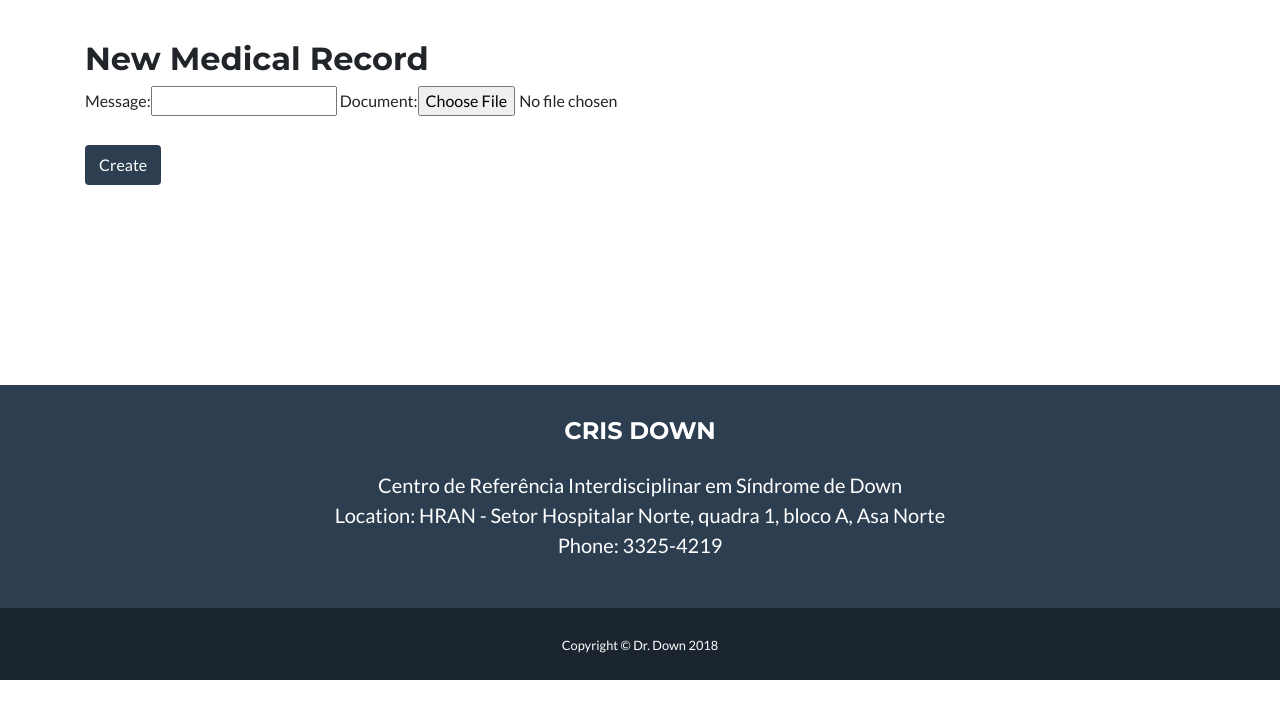
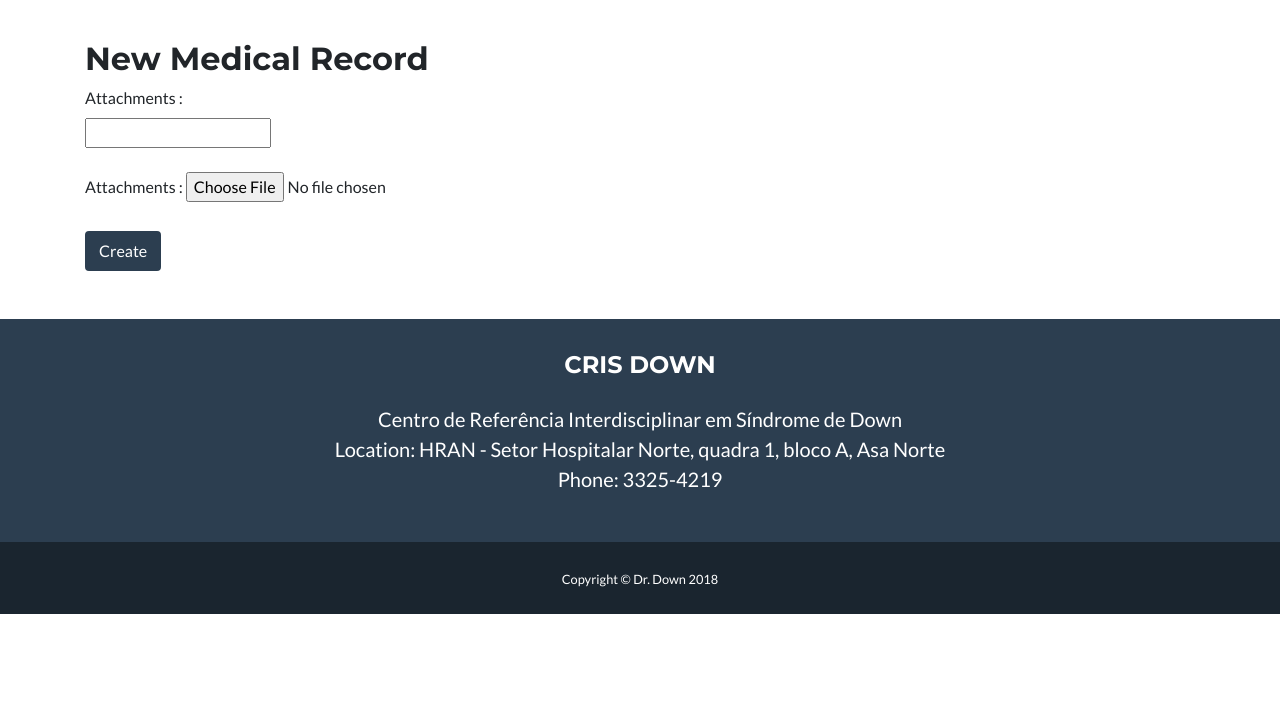
Before and after one commit to fga-eps-mds/2018.1-Dr-Down, a Django app: a page that uses drdown/medicalrecords/templates/medicalrecords/medicalrecord_form.html in a window 1280 px wide. Shown: the part 120-821 px from the top of the page. Before the commit the page ends 800 px from the top, so only its background shows below. Run offline with Django 3.2, Linux system fonts and the light colour scheme; parts of the project's set-up code (start-up, migrations or seed data) failed here and were passed over; some libraries are stand-ins or nearby versions.

Commit message:
Adjustings in forms
Message and button upload now in form certain

Co-authored-by: Elias Bernardo <ebmm01@gmail.com>

```diff
--- a/drdown/medicalrecords/templates/medicalrecords/medicalrecord_form.html
+++ b/drdown/medicalrecords/templates/medicalrecords/medicalrecord_form.html
@@ -3,15 +3,22 @@
 
 {% block title %}{% trans 'New Medical Record' %}{% endblock %}
 
+{% block css %}
+{{block.super}}
+<link href="{% static 'medicalrecords/css/medicalrecords.css' %}" rel="stylesheet">
+{% endblock %}
+
 {% block content %}
   <div class="container">
     <h2>{% trans 'New Medical Record' %}</h2>
     {{ form.media }}
-    <form method="post" enctype="multipart/form-data">
+    <div method="post" enctype="multipart/form-data">
       {% csrf_token %}
-      {{ form }}<br/><br/>
-      <button type="submit" class="btn btn-secondary">{% trans 'Create' %}</button>
+
+      <label>{% trans 'Attachments'%} : </label> <div style="margin-right: 90%;">{{ form.message }}</div><br/>
+      <div><label>{% trans 'Attachments'%} : </label> {{ form.document }}</div><br/>
+      <button type="submit" class="btn btn-secondary" style="margin-left: 0%;">{% trans 'Create' %}</button>
     </form>
-  </div>
+  </div><br/><br/>
 
 {% endblock %}
```
Also changed, not shown: drdown/medicalrecords/static/medicalrecords/css/medicalrecords.css (line endings or trailing spaces).
